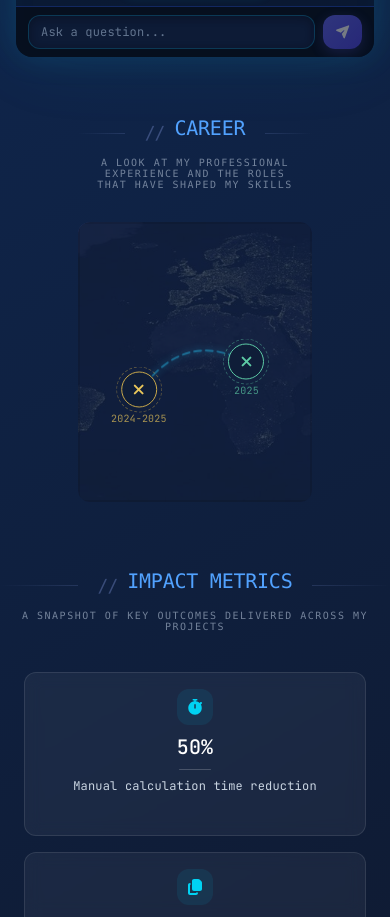
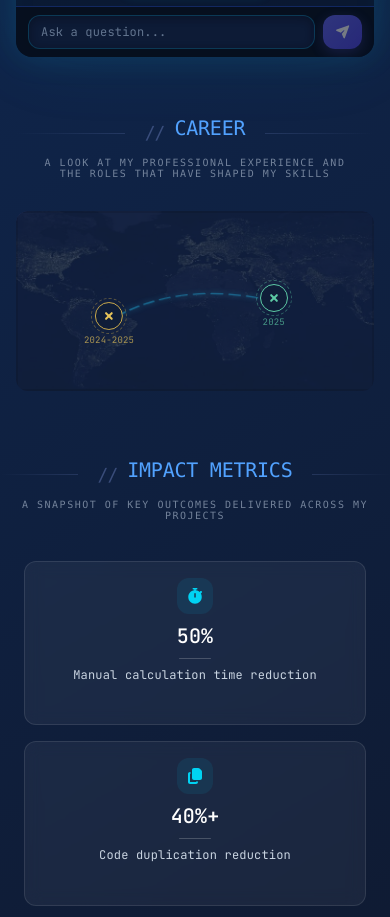
Before and after one commit to ivanzlatinov1/portfolio, a React (Vite) app: page / in a window 390 px wide. Shown: the part 1713-2630 px from the top of the page. Built offline with nearby package versions, Linux system fonts and the light colour scheme.

Commit message:
Fixed carrer trajectory's responsiveness

```diff
--- a/src/components/XMark.tsx
+++ b/src/components/XMark.tsx
@@ -17,38 +17,42 @@ interface XMarkProps {
 }
 
 const XMark = ({ p }: XMarkProps) => {
-    const [hovered, setHovered] = useState(false)
+    const [active, setActive] = useState(false)
 
     return (
         <div
             className="absolute flex flex-col items-center gap-1 sm:gap-2 -translate-x-1/2 -translate-y-1/2"
             style={{ left: p.left, top: p.top }}
-            onMouseEnter={() => setHovered(true)}
-            onMouseLeave={() => setHovered(false)}
+            onMouseEnter={() => setActive(true)}
+            onMouseLeave={() => setActive(false)}
+            onTouchStart={(e) => {
+                e.preventDefault()
+                setActive((prev) => !prev)
+            }}
         >
             <div
-                className="absolute bottom-16 sm:bottom-23 left-1/2 w-44 sm:w-64 rounded-xl p-2 sm:p-3 pointer-events-none z-10 transition-all duration-200"
+                className="absolute bottom-10 sm:bottom-16 left-1/2 w-36 sm:w-56 rounded-xl p-2 sm:p-3 pointer-events-none z-10 transition-all duration-200"
                 style={{
                     background: '#0a1628',
                     border: `1px solid ${p.borderColor}44`,
-                    transform: `translateX(-50%) translateY(${hovered ? '0px' : '6px'})`,
-                    opacity: hovered ? 1 : 0,
+                    transform: `translateX(-50%) translateY(${active ? '0px' : '6px'})`,
+                    opacity: active ? 1 : 0,
                 }}
             >
                 <p
-                    className="text-xs sm:text-sm font-medium m-0"
+                    className="text-[11px] sm:text-sm font-medium m-0 leading-tight"
                     style={{ color: p.color }}
                 >
                     {p.title}
                 </p>
                 <p
-                    className="text-[10px] sm:text-xs m-0 mt-0.5"
+                    className="text-[10px] sm:text-xs m-0 mt-0.5 leading-tight"
                     style={{ color: '#8ab4d4' }}
                 >
                     {p.subtitle}
                 </p>
                 <p
-                    className="text-[10px] sm:text-xs m-0 mt-1.5"
+                    className="text-[10px] sm:text-xs m-0 mt-1.5 leading-tight"
                     style={{ color: '#5a7a9a' }}
                 >
                     {p.stack}
@@ -56,17 +60,17 @@ const XMark = ({ p }: XMarkProps) => {
             </div>
 
             <div
-                className="relative w-9 h-9 sm:w-13 sm:h-13 bg-[#0f1d38] rounded-full flex items-center justify-center cursor-pointer"
+                className="relative w-7 h-7 sm:w-11 sm:h-11 bg-[#0f1d38] rounded-full flex items-center justify-center cursor-pointer"
                 style={{
                     border: `1.5px solid ${p.borderColor}`,
-                    transform: hovered ? 'scale(1.18)' : 'scale(1)',
+                    transform: active ? 'scale(1.18)' : 'scale(1)',
                     transition: 'transform 0.2s cubic-bezier(0.34,1.56,0.64,1)',
                 }}
             >
                 <div
                     className="absolute rounded-full pointer-events-none"
                     style={{
-                        inset: -6,
+                        inset: -5,
                         border: `1px dashed ${p.borderColor}`,
                         opacity: 0.4,
                     }}
@@ -74,7 +78,7 @@ const XMark = ({ p }: XMarkProps) => {
                 <div
                     className="absolute rounded-sm"
                     style={{
-                        width: 13,
+                        width: 10,
                         height: 2,
                         background: p.color,
                         transform: 'rotate(45deg)',
@@ -83,7 +87,7 @@ const XMark = ({ p }: XMarkProps) => {
                 <div
                     className="absolute rounded-sm"
                     style={{
-                        width: 13,
+                        width: 10,
                         height: 2,
                         background: p.color,
                         transform: 'rotate(-45deg)',
@@ -92,7 +96,7 @@ const XMark = ({ p }: XMarkProps) => {
             </div>
 
             <span
-                className="text-[10px] sm:text-xs"
+                className="text-[9px] sm:text-xs"
                 style={{ color: p.color, opacity: 0.7 }}
             >
                 {p.year}
--- a/src/sections/Career.tsx
+++ b/src/sections/Career.tsx
@@ -29,7 +29,7 @@ const positions = [
 
 const Career = () => (
     <section
-        className="w-full h-full flex flex-col px-[20%] gap-8 scroll-mt-20"
+        className="w-full h-full flex flex-col px-4 sm:px-8 md:px-[10%] lg:px-[20%] gap-8 scroll-mt-20"
         id="career"
     >
         <SectionHeader
@@ -38,14 +38,20 @@ const Career = () => (
         />
 
         <div
-            className="relative w-full h-70 rounded-xl overflow-hidden"
-            style={{
-                backgroundImage: `url(${worldImage})`,
-                backgroundSize: 'cover',
-                backgroundPosition: 'center',
-            }}
+            className="relative w-full rounded-xl"
+            style={{ height: 'clamp(180px, 30vw, 280px)' }}
         >
-            <div className="absolute inset-0 bg-[#0f1d38]/80 z-0 border-2 border-black/10" />
+            <div
+                className="absolute inset-0 rounded-xl overflow-hidden"
+                style={{
+                    backgroundImage: `url(${worldImage})`,
+                    backgroundSize: 'cover',
+                    backgroundPosition: 'center',
+                }}
+            >
+                <div className="absolute inset-0 bg-[#0f1d38]/80 border-2 border-black/10" />
+            </div>
+
             <svg
                 className="absolute inset-0 w-full h-full pointer-events-none"
                 viewBox="0 0 100 100"
```
